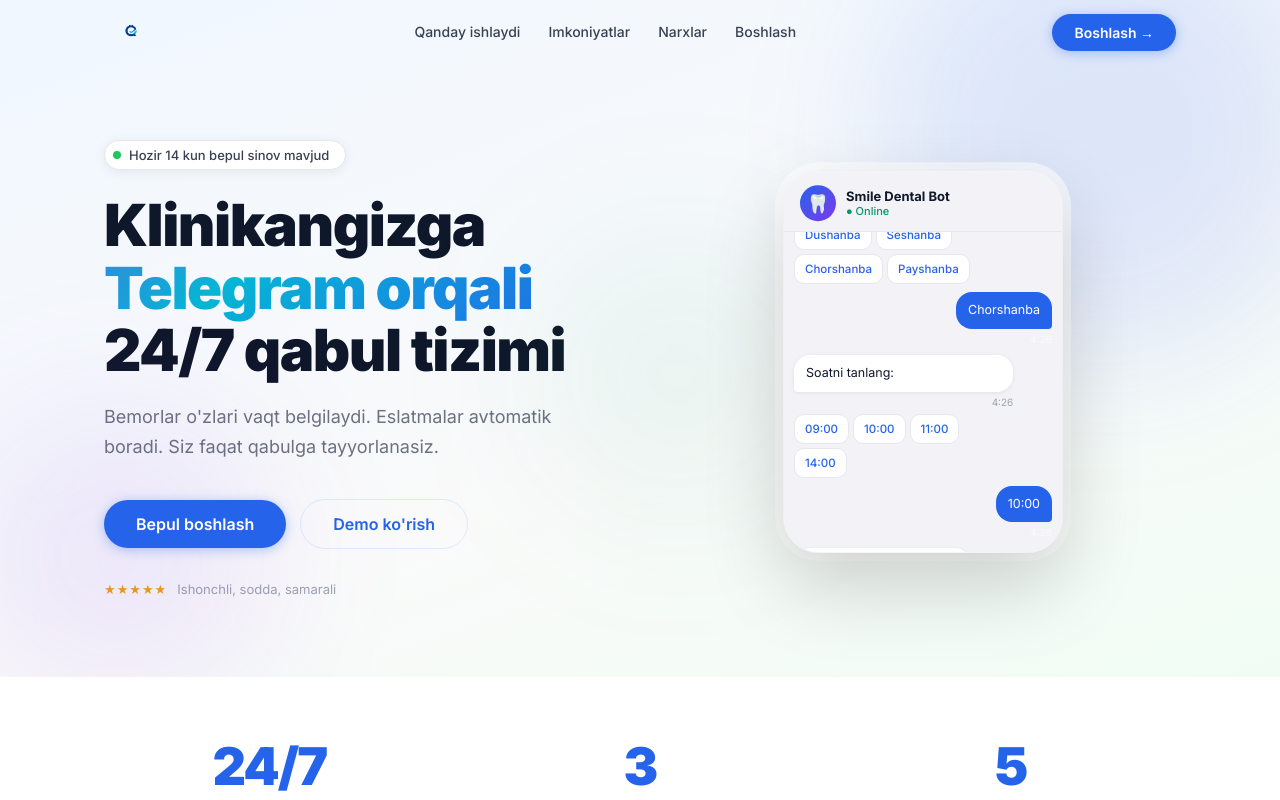
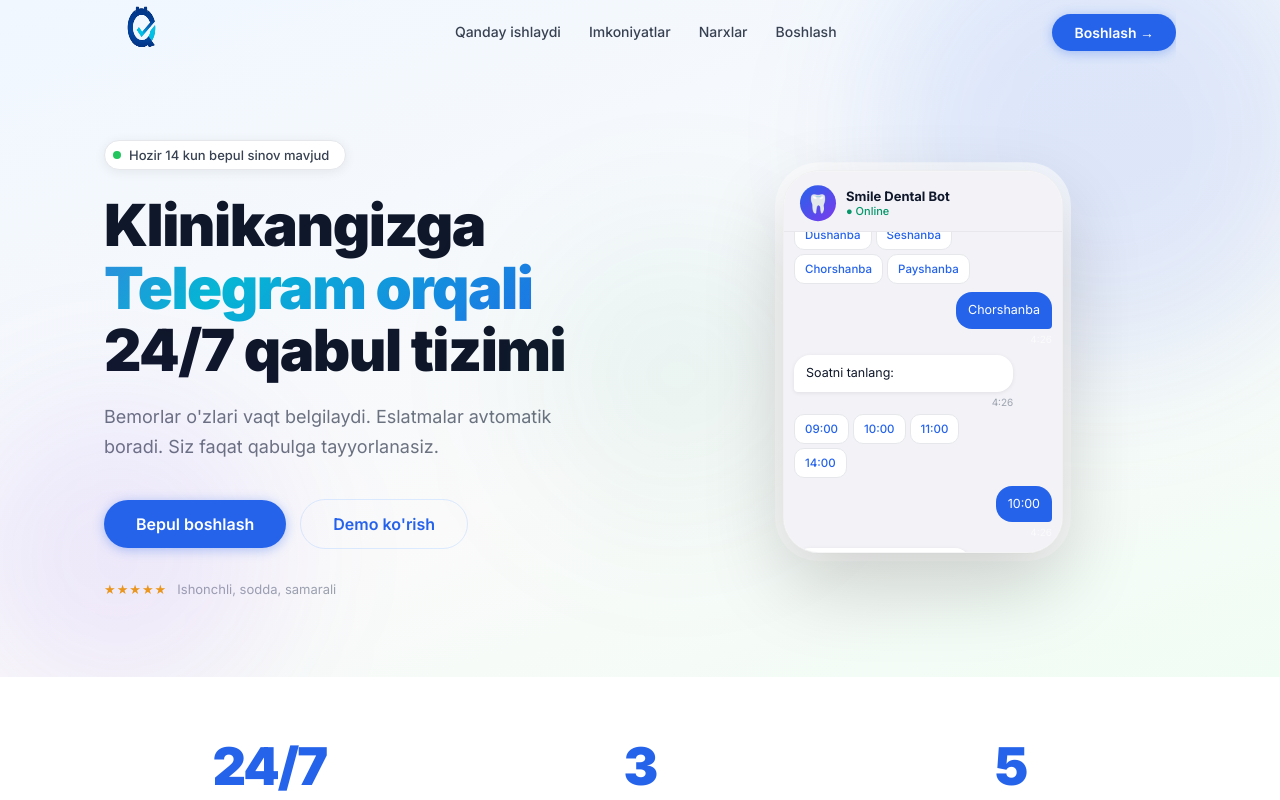
Before and after one commit to doniyorjon-k/qabul-bot, a React (Vite) app in the folder landing/: page / in a window 1280 px wide. Shown: the top 800 px of the page. Built offline with nearby package versions, Linux system fonts and the light colour scheme; no server answers.

Commit message:
fix: logo hajmi kattalashtirildi, bo'sh joy cropland

```diff
--- a/landing/src/index.css
+++ b/landing/src/index.css
@@ -88,12 +88,9 @@ img { max-width: 100%; display: block; }
   backdrop-filter: blur(16px);
   box-shadow: 0 1px 0 var(--border);
 }
-.nav-inner { display: flex; align-items: center; justify-content: space-between; height: 64px; }
-.nav-logo {
-  font-size: 20px; font-weight: 800; color: var(--dark);
-  display: flex; align-items: center; gap: 8px;
-}
-.nav-logo-img { height: 36px; width: auto; display: block; }
+.nav-inner { display: flex; align-items: center; justify-content: space-between; height: 64px; overflow: hidden; }
+.nav-logo { display: flex; align-items: center; }
+.nav-logo-img { height: 130px; width: auto; margin: -33px -30px; flex-shrink: 0; }
 .nav-links { display: flex; align-items: center; gap: 28px; }
 .nav-links a {
   font-size: 14px; font-weight: 500; color: var(--med); transition: color .2s;
@@ -464,8 +461,8 @@ img { max-width: 100%; display: block; }
 /* ── FOOTER ── */
 .footer { background: var(--dark); color: rgba(255,255,255,.5); padding: 40px 0; }
 .footer-inner { display: flex; align-items: center; justify-content: space-between; flex-wrap: wrap; gap: 20px; }
-.footer-logo { display: flex; align-items: center; }
-.footer-logo-img { height: 30px; width: auto; display: block; opacity: .9; }
+.footer-logo { display: flex; align-items: center; overflow: hidden; height: 44px; }
+.footer-logo-img { height: 110px; width: auto; margin: -33px -28px; flex-shrink: 0; opacity: .95; }
 .footer-links { display: flex; gap: 24px; flex-wrap: wrap; }
 .footer-links a { font-size: 13px; transition: color .2s; }
 .footer-links a:hover { color: #fff; }
```
